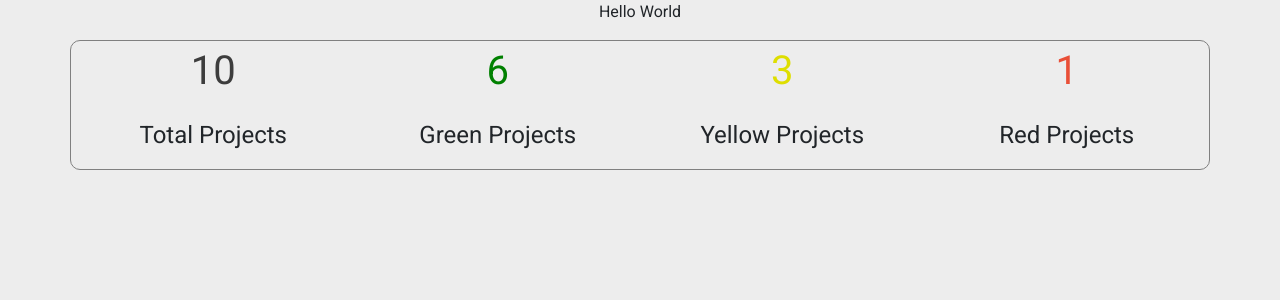
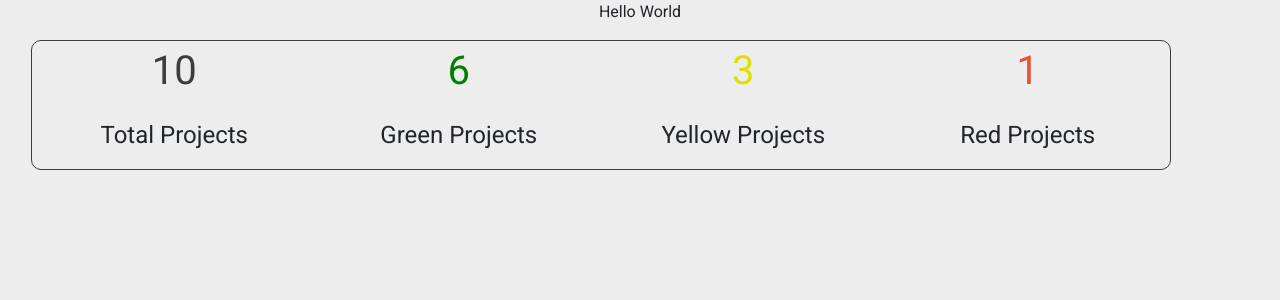
Before and after one commit to lewisdean731/fyp-portal, a React (Create React App) app: page / in a window 1280 px wide. Shown: the top 300 px of the page. Built offline with nearby package versions, Linux system fonts and the light colour scheme.

Commit message:
fix: make dashboardSummary use colour variables
[Ticket: FYP-5]

```diff
--- a/src/components/organisms/ui/dashboardSummary/dashboardSummary.js
+++ b/src/components/organisms/ui/dashboardSummary/dashboardSummary.js
@@ -7,7 +7,7 @@ import Classes from "./dashboardSummary.module.scss";
 function DashboardSummary() {
   return (
     <Container className={Classes.DashboardSummary}>
-      <Row>
+      <Row className="justify-content-md-center">
         <Col>
           <DashboardItem colour1={'grey'} colour2={'black'} text1={10} text2={'Total Projects'}/>
         </Col>
--- a/src/components/organisms/ui/dashboardSummary/dashboardSummary.module.scss
+++ b/src/components/organisms/ui/dashboardSummary/dashboardSummary.module.scss
@@ -1,6 +1,8 @@
+@import "../../../../styles/resources.scss";
+
 .DashboardSummary{
   text-align: center;
-  border: 1px solid grey;
+  border: 1px solid $colour-grey;
   border-radius: 10px;
-  margin: auto;
+  margin: 16px;
 }
```
